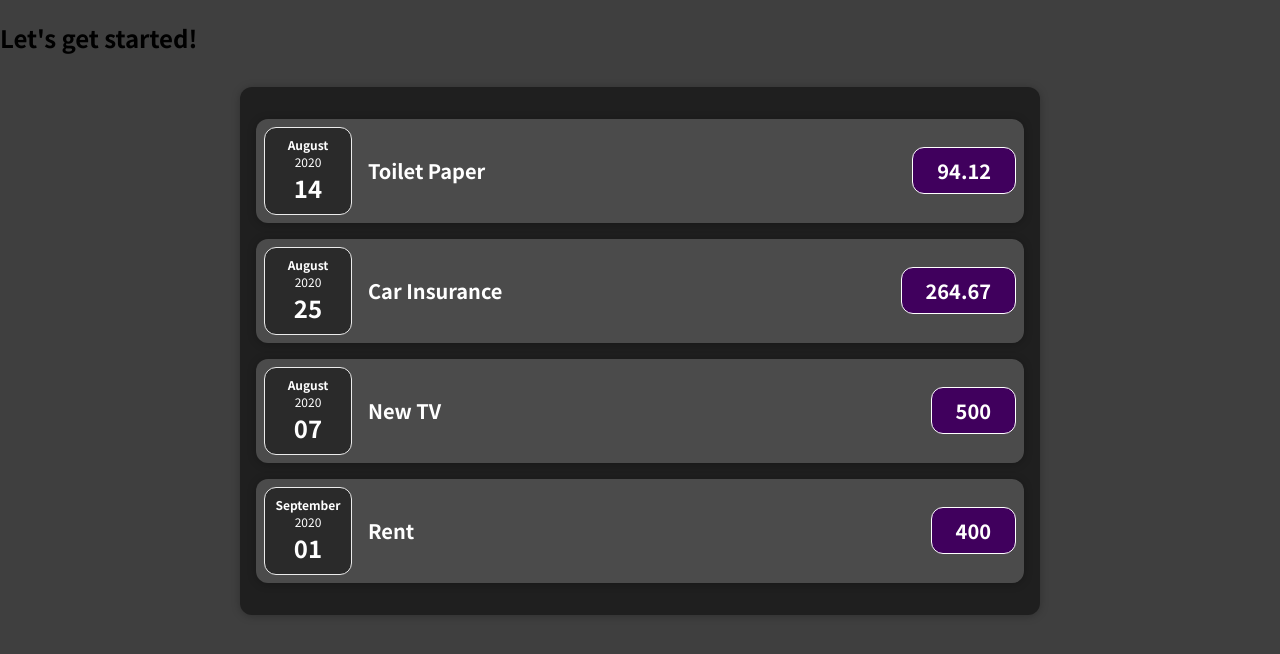
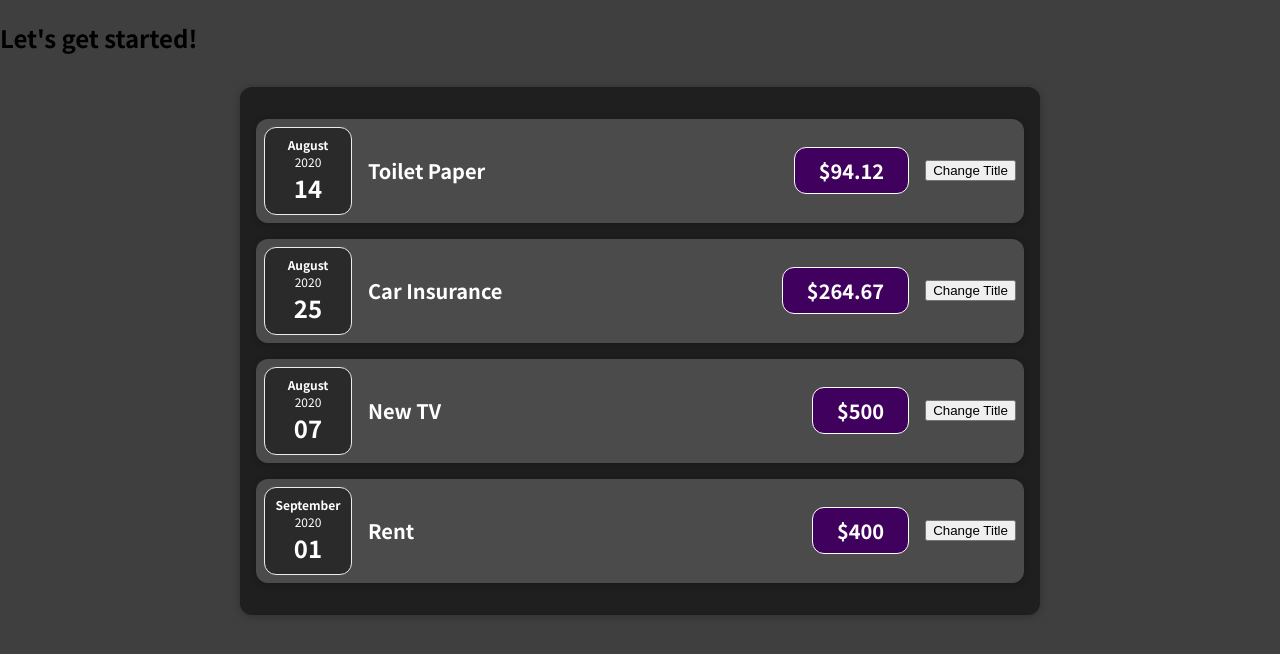
Before and after one commit to ferprr/react-complete-guide-udemy, a React (Create React App) app: page / in a window 1280 px wide. Shown: the top 654 px of the page. Built offline with nearby package versions, Linux system fonts and the light colour scheme.

Commit message:
Working with states

```diff
--- a/src/components/Expenses/ExpenseItem.js
+++ b/src/components/Expenses/ExpenseItem.js
@@ -1,14 +1,25 @@
 import ExpenseDate from "./ExpenseDate";
 import Card from "../UI/Card";
 import "../Expenses/ExpenseItem.css";
+import { useState } from "react";
 
 const ExpenseItem = (props) => {
+
+    const [title, setTitle] = useState(props.title);
+    console.log('ExpenseItem evaluated by React');
+
+    const clickHandler = () => {
+        setTitle('Updated!');
+        console.log(title);
+    }
+
   return (
     <Card className="expense-item">
       <ExpenseDate date={props.date} />
       <div className="expense-item__description">
-        <h2>{props.title}</h2>
-        <div className="expense-item__price">{props.amount}</div>
+        <h2>{title}</h2>
+        <div className="expense-item__price">${props.amount}</div>
+        <button onClick={clickHandler}>Change Title</button>
       </div>
     </Card>
   );
```
Also changed, not shown: 1 other file (tests, documents, lock files or other folders).
